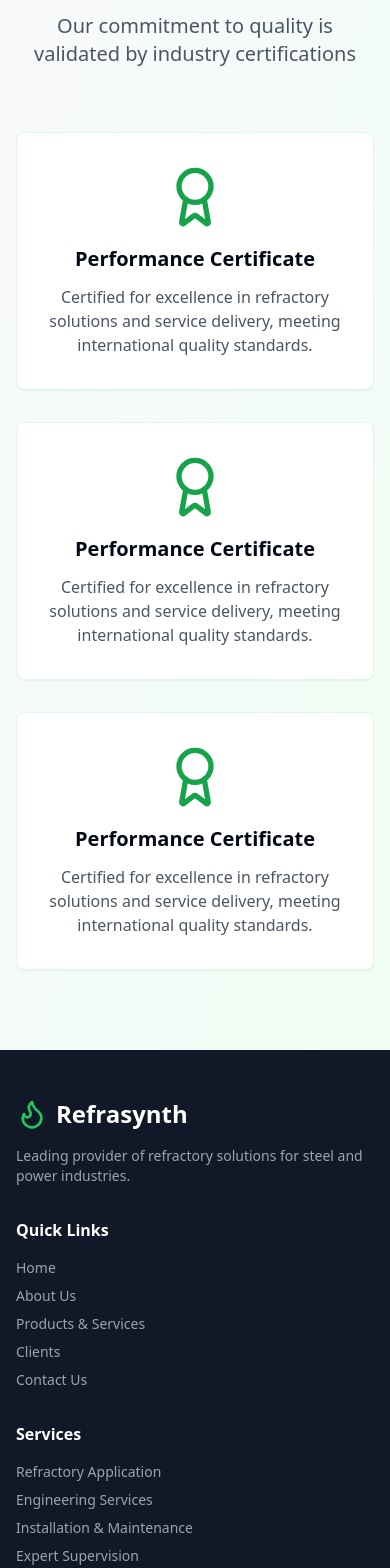
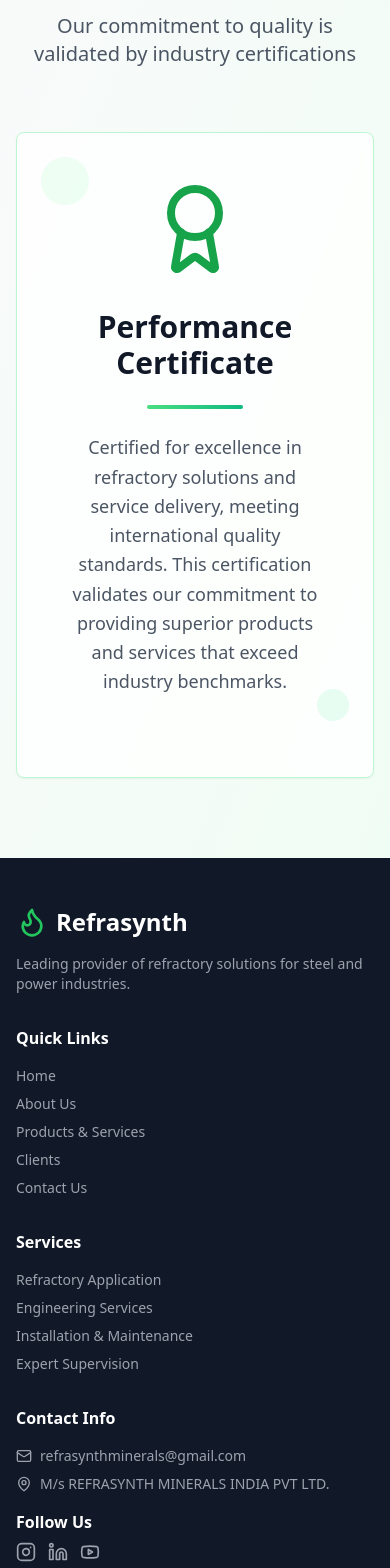
Before and after one commit to Chetansahu888/Refrasynthsite, a Next.js app: page /about in a window 390 px wide. Shown: the part 7420-8988 px from the top of the page. Built offline with nearby package versions, Linux system fonts and the light colour scheme.

Commit message:
some update3

```diff
--- a/app/about/page.tsx
+++ b/app/about/page.tsx
@@ -506,24 +506,32 @@ export default function AboutPage() {
           </motion.div>
 
           <motion.div
-            className="grid md:grid-cols-3 gap-8"
-            variants={staggerContainer}
-            initial="hidden"
-            whileInView="visible"
+            className="flex justify-center"
+            initial={{ opacity: 0, scale: 0.9 }}
+            whileInView={{ opacity: 1, scale: 1 }}
             viewport={{ once: true }}
+            transition={{ duration: 0.6 }}
           >
-            {[1, 2, 3].map((i) => (
-              <motion.div key={i} variants={scaleIn}>
-                <Card className="text-center p-8 hover:shadow-lg transition-all duration-300 hover:-translate-y-2 border-green-100 hover:border-green-300 group">
-                  <Award className="h-16 w-16 text-green-600 mx-auto mb-4 transform group-hover:scale-110 transition-transform duration-300" />
-                  <h3 className="text-xl font-bold mb-3">Performance Certificate</h3>
-                  <p className="text-gray-600">
-                    Certified for excellence in refractory solutions and service delivery, meeting international quality
-                    standards.
-                  </p>
-                </Card>
-              </motion.div>
-            ))}
+            <Card className="text-center p-12 max-w-2xl hover:shadow-2xl transition-all duration-500 hover:-translate-y-3 border-green-200 hover:border-green-400 group bg-white/80 backdrop-blur-sm">
+              <div className="relative">
+                <div className="absolute -top-6 -left-6 w-12 h-12 bg-green-100 rounded-full opacity-50 animate-pulse"></div>
+                <div className="absolute -bottom-6 -right-6 w-8 h-8 bg-emerald-100 rounded-full opacity-50 animate-pulse animation-delay-1000"></div>
+
+                <Award className="h-24 w-24 text-green-600 mx-auto mb-8 transform group-hover:scale-110 group-hover:rotate-12 transition-all duration-500" />
+
+                <h3 className="text-3xl font-bold mb-6 text-gray-900 group-hover:text-green-700 transition-colors duration-300">
+                  Performance Certificate
+                </h3>
+
+                <div className="w-24 h-1 bg-gradient-to-r from-green-400 to-emerald-500 mx-auto mb-6 rounded-full"></div>
+
+                <p className="text-lg text-gray-600 leading-relaxed mb-8">
+                  Certified for excellence in refractory solutions and service delivery, meeting international quality
+                  standards. This certification validates our commitment to providing superior products and services
+                  that exceed industry benchmarks.
+                </p>
+              </div>
+            </Card>
           </motion.div>
         </div>
       </section>
@@ -575,11 +583,11 @@ export default function AboutPage() {
               <div className="space-y-2 text-sm text-gray-400">
                 <div className="flex items-center space-x-2">
                   <Mail className="h-4 w-4" />
-                  <span>marketing@pasmin.com</span>
+                  <span>refrasynthminerals@gmail.com</span>
                 </div>
                 <div className="flex items-center space-x-2">
                   <MapPin className="h-4 w-4" />
-                  <span>Multiple locations across India</span>
+                  <span>M/s REFRASYNTH MINERALS INDIA PVT LTD.</span>
                 </div>
               </div>
               <div className="mt-4">
--- a/app/clients/page.tsx
+++ b/app/clients/page.tsx
@@ -575,11 +575,11 @@ export default function ClientsPage() {
               <div className="space-y-2 text-sm text-gray-400">
                 <div className="flex items-center space-x-2">
                   <Mail className="h-4 w-4" />
-                  <span>marketing@pasmin.com</span>
+                  <span>refrasynthminerals@gmail.com</span>
                 </div>
                 <div className="flex items-center space-x-2">
                   <MapPin className="h-4 w-4" />
-                  <span>Multiple locations across India</span>
+                  <span>M/s REFRASYNTH MINERALS INDIA PVT LTD.</span>
                 </div>
               </div>
               <div className="mt-4">
--- a/app/contact/page.tsx
+++ b/app/contact/page.tsx
@@ -527,11 +527,11 @@ export default function ContactPage() {
               <div className="space-y-2 text-sm text-gray-400">
                 <div className="flex items-center space-x-2">
                   <Mail className="h-4 w-4" />
-                  <span>marketing@pasmin.com</span>
+                  <span>refrasynthminerals@gmail.com</span>
                 </div>
                 <div className="flex items-center space-x-2">
                   <MapPin className="h-4 w-4" />
-                  <span>Multiple locations across India</span>
+                  <span>M/s REFRASYNTH MINERALS INDIA PVT LTD.</span>
                 </div>
               </div>
               <div className="mt-4">
--- a/app/products-services/page.tsx
+++ b/app/products-services/page.tsx
@@ -639,11 +639,11 @@ export default function ProductsServicesPage() {
               <div className="space-y-2 text-sm text-gray-400">
                 <div className="flex items-center space-x-2">
                   <Mail className="h-4 w-4" />
-                  <span>marketing@pasmin.com</span>
+                  <span>refrasynthminerals@gmail.com</span>
                 </div>
                 <div className="flex items-center space-x-2">
                   <MapPin className="h-4 w-4" />
-                  <span>Multiple locations across India</span>
+                  <span>M/s REFRASYNTH MINERALS INDIA PVT LTD.</span>
                 </div>
               </div>
               <div className="mt-4">
```
